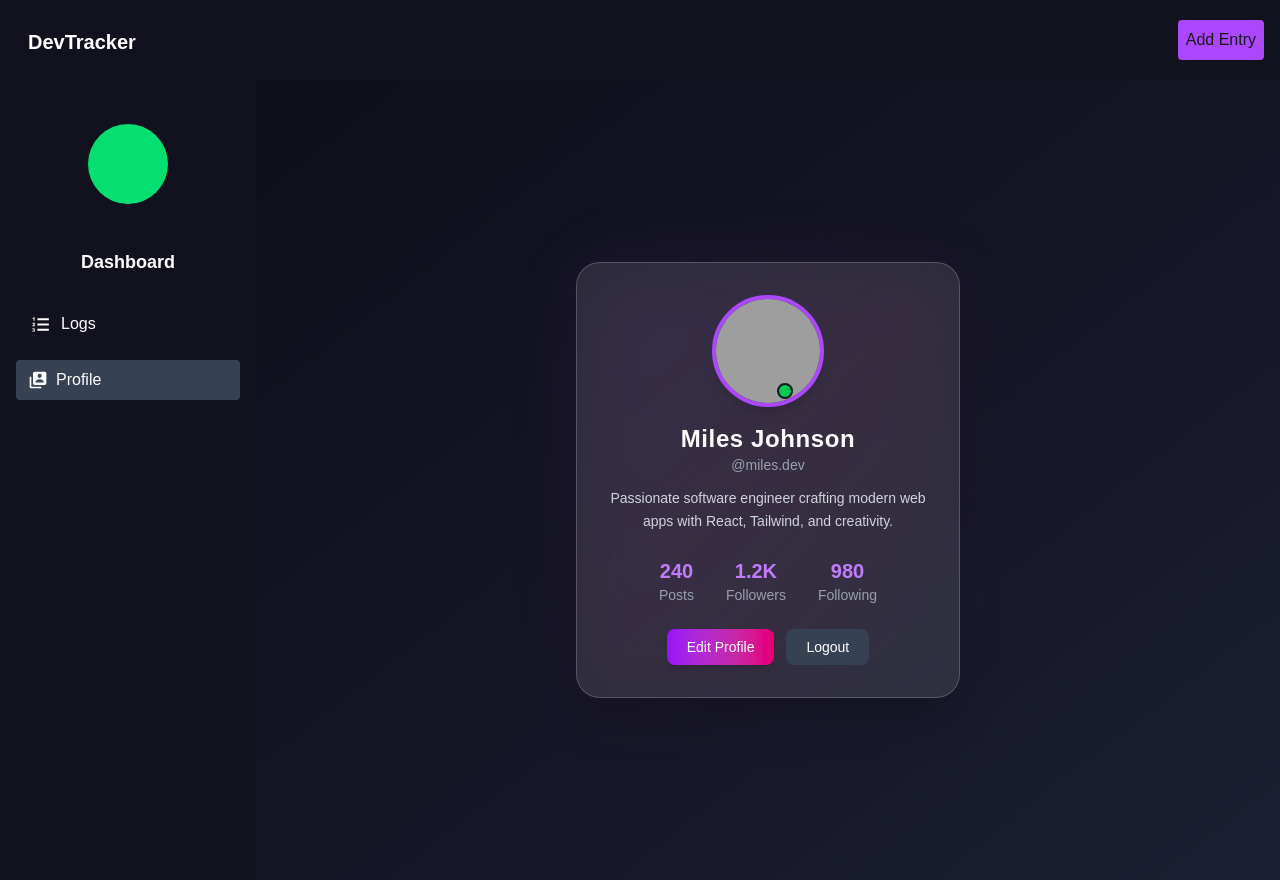
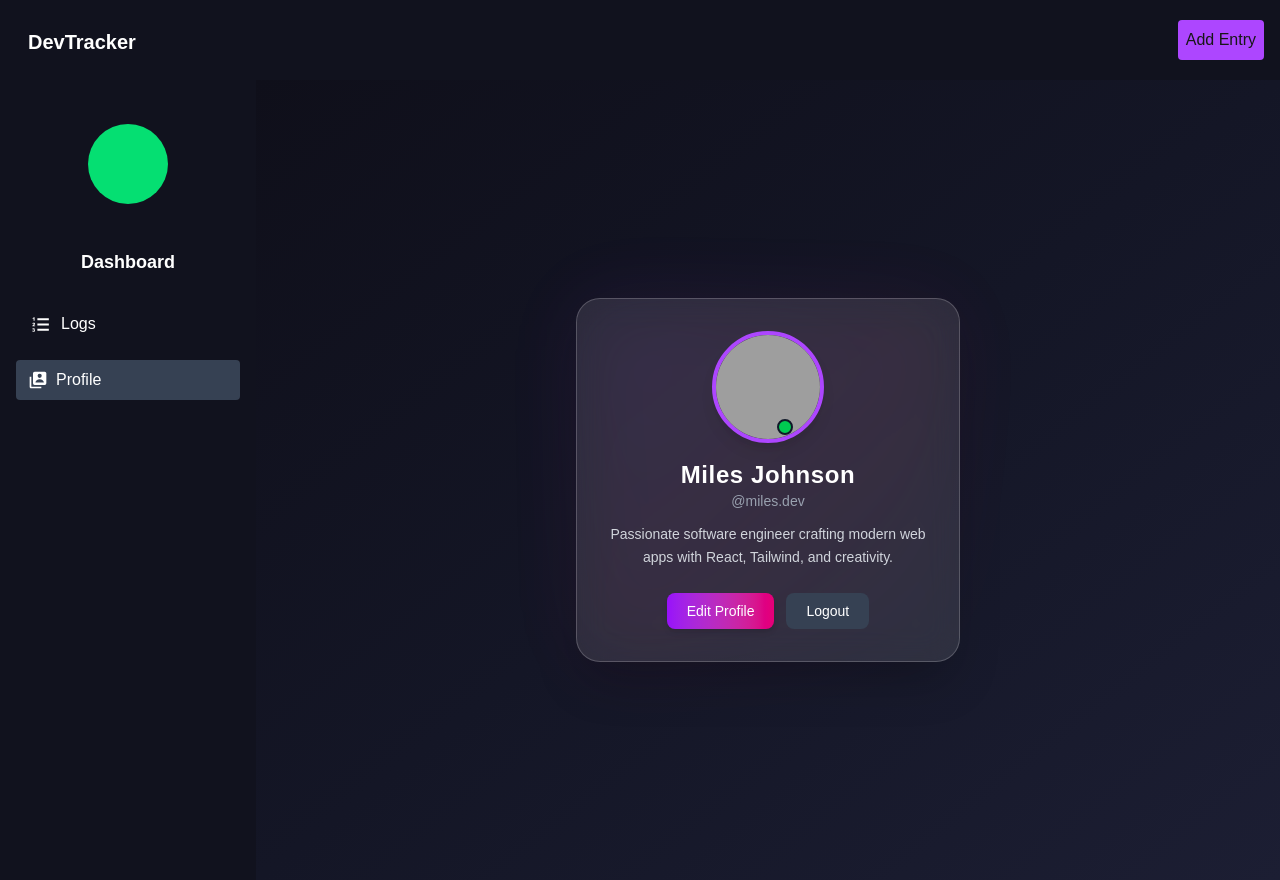
Before and after one commit to chiekjowk2/devTrack, a Next.js app in the folder frontend/: page /profile in a window 1280 px wide. Built offline with nearby package versions, Linux system fonts and the light colour scheme; grey boxes are pictures that could not be loaded.

Commit message:
Remove stats section from Profile component for a cleaner UI

```diff
--- a/frontend/app/profile/page.tsx
+++ b/frontend/app/profile/page.tsx
@@ -79,22 +79,6 @@ export default function Profile() {
           Tailwind, and creativity.
         </p>
 
-        {/* Stats */}
-        <div className="flex justify-center gap-8 mb-6">
-          <div>
-            <h3 className="text-xl font-bold text-purple-400">240</h3>
-            <p className="text-gray-400 text-sm">Posts</p>
-          </div>
-          <div>
-            <h3 className="text-xl font-bold text-purple-400">1.2K</h3>
-            <p className="text-gray-400 text-sm">Followers</p>
-          </div>
-          <div>
-            <h3 className="text-xl font-bold text-purple-400">980</h3>
-            <p className="text-gray-400 text-sm">Following</p>
-          </div>
-        </div>
-
         {/* Buttons */}
         <div className="flex gap-3 justify-center">
           <button
```
